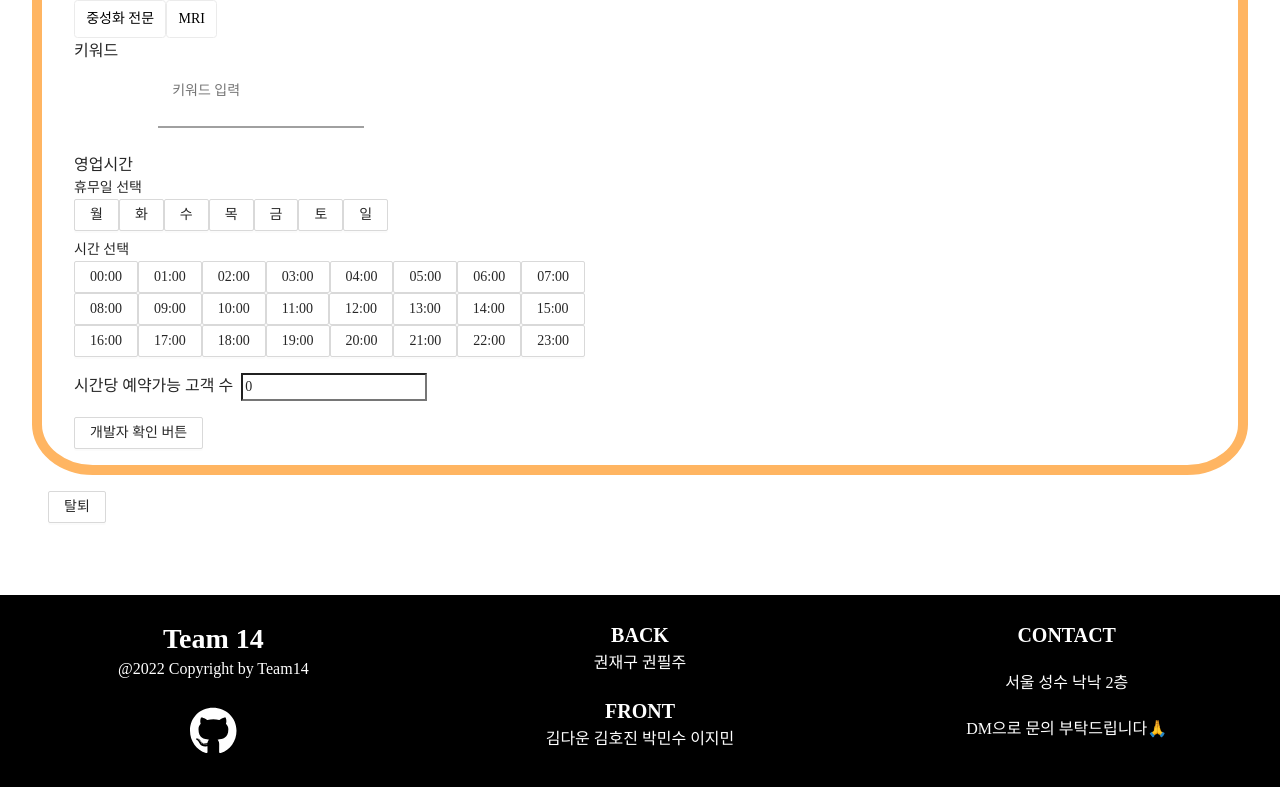
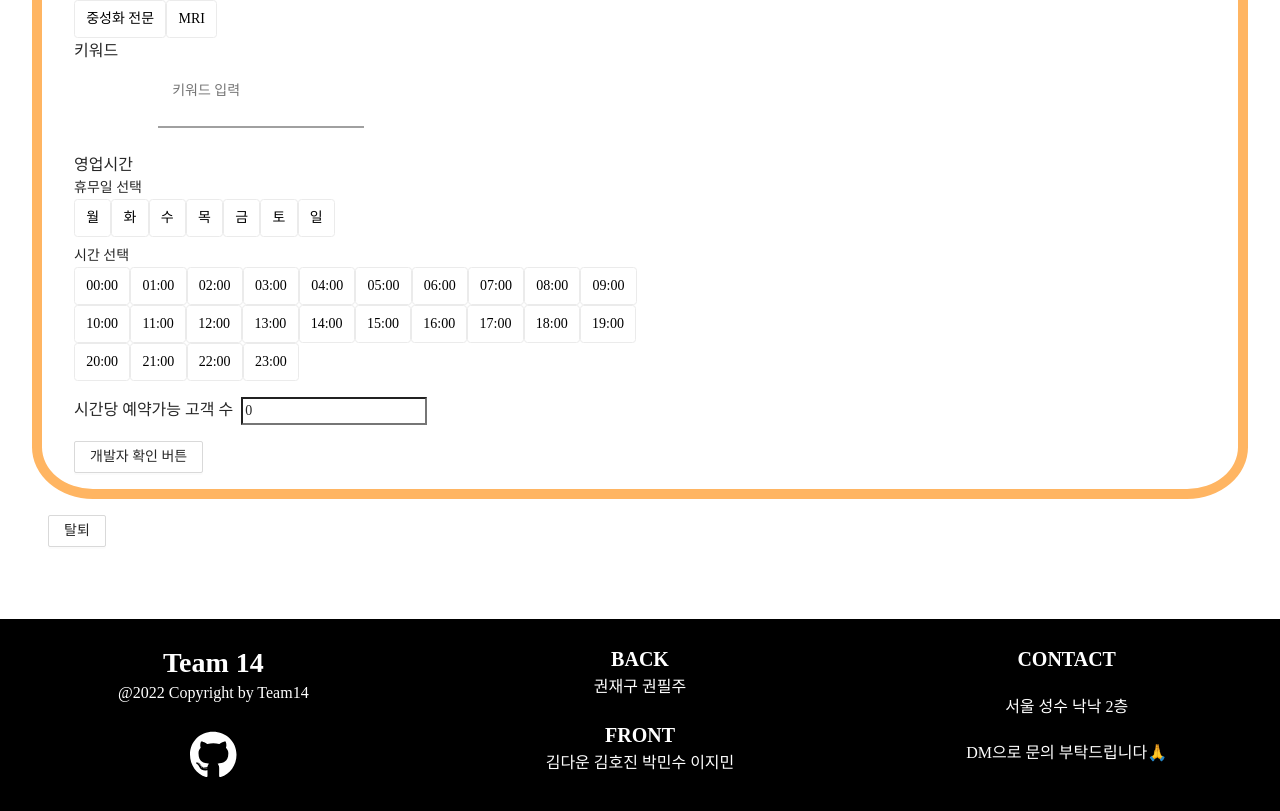
Before and after one commit to ejaman/Animal-Hospital, a React (Create React App) app in the folder client/: page /hospital-info in a window 1280 px wide. Shown: the part 734-1545 px from the top of the page. Before the commit the page ends 1521 px from the top, so only its background shows below. Built offline with nearby package versions, Linux system fonts and the light colour scheme.

Commit message:
[#201]feat:영업시간 기능완성

```diff
--- a/client/src/pages/hospital-info/HospitalInfo.tsx
+++ b/client/src/pages/hospital-info/HospitalInfo.tsx
@@ -7,7 +7,8 @@ import { SubTitle,
   UploadFileLabel,
   UploadFileInput,
   CategoryLabel,
-  CategoryInput,
+  DayLabel,
+  TimeLabel,
   KeywordInput
 } from "./Style";
 import { HospitalInfoType, HospitalServiceInfoType } from "./Interface";
@@ -67,10 +68,10 @@ export default function HospitalInfo() {
       address2: ""
     },
     phoneNumber: "",
-    businessHours: "",
+    businessHours: [],
     businessNumber: "",
     licenseNumber: "",
-    holiday: [""],
+    holiday: [],
     hospitalCapacity: 0,
     tag: [],
     keyword: [""],
@@ -83,7 +84,6 @@ export default function HospitalInfo() {
     serviceCapacity: 0
   });
   const [serviceList, setServiceList] = useState<any[]>([]);
-  const [image, setImage] = useState('');
   const [keyword, setKeyword] = useState<string[]|undefined>([]);
   const [newKeyword, setNewKeyword] = useState('');
   const [day, setDay] = useState<string[]|undefined>([]);
@@ -104,7 +104,9 @@ export default function HospitalInfo() {
     return new Promise((resolve: any) => {
       if (reader) {
         reader.onload = () => {
-        setImage(reader.result as string);
+        setHospitalInfo(prev => {
+          return { ...prev, image: reader.result as string}
+        });
         resolve();
         };
       }
@@ -163,7 +165,6 @@ export default function HospitalInfo() {
     [keyword, newKeyword, $HashWrapInner, $HashWrapOuter, $keywordNumWarning]
   )
 
-  // React.FormEvent<HTMLFormElement>
   const onServiceSubmit = (e: React.MouseEvent<HTMLButtonElement>) => {
     e.preventDefault();
     console.log("서비스 추가 버튼 클릭");
@@ -175,7 +176,6 @@ export default function HospitalInfo() {
     serviceDesc: "",
     serviceCapacity: 0
   })
-    //
     console.log("serviceList:", serviceList);
   }
 
@@ -188,25 +188,7 @@ export default function HospitalInfo() {
     )
   };
 
-  const onClickDay= (e: MouseEvent<HTMLElement>) => {
-    // const dayId = e.currentTarget.id;
-    // console.log(dayId); // 월, 화, 수, ...
-    // // 리액트스럽게 해보고 싶은데 state 활용해서 클릭된 요일만 배열에 담기고 클릭 상태가 아닌 요일은 배열에서 빠지게...일단 이렇게 구현해봄
-    // // const selectDay = document.querySelector(`#${dayId}`);
-    // // useEffect();
-    // if (day!.find((week) => week === dayId)) { // 이미 휴무일 배열에 있는 요일이면 제거하고 클릭 상태를 해제한다.
-    //   const dayIndex = day!.indexOf(dayId); // 인덱스값 찾기
-    //   setDay((current) => current!.filter((_, index) =>  index !== dayIndex))
-    //     // const [id, ...rest] = current;
-    //     // return rest
-    //   // selectDay
-    // } else { // 휴무일 배열에 없는 요일이면 추가한다.
-    //   setDay([...day!, dayId]);
-    // }
-    // console.log("휴무일 배열:", day);
-  }
-
-  const checkHandler = ({ target }: any) => {
+  const checkCategoryHandler = ({ target }: any) => {
     setIsChecked(!isChecked);
     checkedCategoryHandler(target.parentNode, target.value, target.checked)
   }
@@ -235,22 +217,64 @@ export default function HospitalInfo() {
     })
   }
 
-  const checkedDayHandler = () => {
-    // if (isChecked) {
-    //   setDay([...day!, code]);
-    // } else if (!isChecked && day?.find(prop => prop === code)) {
-    //   const filter = day.filter(prop => prop !== code);
-    //   setDay([...filter]);
-    // }
-
-    // const id = e.currentTarget.id;
-    // console.log(id);
+  const checkDayHandler = ({ target }: any) => {
+    setIsChecked(!isChecked);
+    checkedDayHandler(target.parentNode, target.value, target.checked)
   }
 
-  const onClickTime = (e: MouseEvent<HTMLElement>) => {
-    const id = e.currentTarget.id;
-    console.log(id);
+  const checkedDayHandler = (box: any, id: any, isChecked: any) => {
+    console.log(box, id, isChecked);
+    const dayList = [...hospitalInfo.holiday!];
+    if (isChecked) {
+      dayList.push(id);
+      box.style.borderColor = theme.palette.blue;
+      box.style.color = theme.palette.blue;
+    } else if (!isChecked && dayList.find(i => i === id)) {
+      box.style.borderColor = theme.palette.lightgray;
+      box.style.color = "black";
+      const index = dayList.indexOf(id);
+      console.log(index);
+      if (index !== -1) {
+        dayList.splice(index, 1);
+      }
+    }
+    if (dayList[0] === "") {
+      dayList.splice(0, 1);
+    }
+    setHospitalInfo(prev => {
+      return { ...prev, holiday: dayList }
+    })
   }
+
+  const checkBusinessHoursHandler = ({ target }: any) => {
+    setIsChecked(!isChecked);
+    checkedBusinessHoursHandler(target.parentNode, target.value, target.checked)
+  }
+
+  const checkedBusinessHoursHandler = (box: any, id: any, isChecked: any) => {
+    console.log(box, id, isChecked);
+    const businessHoursList = [...hospitalInfo.businessHours!];
+    if (isChecked) {
+      businessHoursList.push(id);
+      box.style.borderColor = theme.palette.blue;
+      box.style.color = theme.palette.blue;
+    } else if (!isChecked && businessHoursList.find(i => i === id)) {
+      box.style.borderColor = theme.palette.lightgray;
+      box.style.color = "black";
+      const index = businessHoursList.indexOf(id);
+      console.log(index);
+      if (index !== -1) {
+        businessHoursList.splice(index, 1);
+      }
+    }
+    if (businessHoursList[0] === "") {
+      businessHoursList.splice(0, 1);
+    }
+    setHospitalInfo(prev => {
+      return { ...prev, businessHours: businessHoursList }
+    })
+  }
+
 
   const withdrawButtonHandler = (e: React.MouseEvent<HTMLButtonElement>) => {
     e.preventDefault();
@@ -276,7 +300,7 @@ export default function HospitalInfo() {
         "address2": "이진수 동물병원"
       },
       "phoneNumber": "010-0000-0000",
-      "businessHours": "24",
+      "businessHours": [""],
       "businessNumber": "546521354",
       "licenseNumber": "XXXXXXXXX",
       "holiday": [""],
@@ -410,7 +434,7 @@ export default function HospitalInfo() {
                   />
                 </div>
                 <div>
-                  {image && <img src={image} width="280px" alt="" />}
+                  {hospitalInfo.image && <img src={hospitalInfo.image} width="280px" alt="" />}
                 </div>
               </Row>
               <div style={{ marginBottom: "0.5rem" }} />
@@ -449,7 +473,7 @@ export default function HospitalInfo() {
                       <input type="checkbox"
                         id={category}
                         key={category}
-                        onChange={e => checkHandler(e)}
+                        onChange={e => checkCategoryHandler(e)}
                         value={category}
                         hidden
                       />
@@ -497,11 +521,19 @@ export default function HospitalInfo() {
                     style={{ marginBottom: "0.5rem" }}
                   >
                     {DAY_LIST.map((day) => (
-                      <Button
-                      id={day}
-                      key={day}
-                      onClick={onClickDay}
-                      >{day}</Button>
+                      <DayLabel
+                        htmlFor={day}
+                        key={day+"L"}
+                      >
+                        <input type="checkbox"
+                          id={day}
+                          key={day}
+                          onChange={e => checkDayHandler(e)}
+                          value={day}
+                          hidden
+                        />
+                        {day}
+                      </DayLabel>
                     ))}
 
                     {/* {dayList.map((day) => {
@@ -533,11 +565,18 @@ export default function HospitalInfo() {
                   <Row>시간 선택</Row>
                   <Row>
                     {TIME_LIST.map((time) => (
-                      <Button
-                        id={time}
-                        key={time}
-                        onClick={onClickTime}
-                      >{time}:00</Button>
+                      <TimeLabel
+                        htmlFor={time}
+                        key={time+"L"}
+                      >
+                        <input type="checkbox"
+                          id={time}
+                          key={time}
+                          onClick={checkBusinessHoursHandler}
+                          value={time}
+                          hidden
+                        />{time}:00
+                      </TimeLabel>
                     ))}
                   </Row>
                   <Row style={{ marginTop: "1rem" }}>
--- a/client/src/pages/hospital-info/Interface.tsx
+++ b/client/src/pages/hospital-info/Interface.tsx
@@ -10,7 +10,7 @@ export interface HospitalInfoType {
     address2: string;
   };
   phoneNumber: string;
-  businessHours: string;
+  businessHours: string[];
   businessNumber: string;
   licenseNumber: string;
   holiday: string[];
--- a/client/src/pages/hospital-info/Style.tsx
+++ b/client/src/pages/hospital-info/Style.tsx
@@ -31,9 +31,6 @@ const UploadFileInput = styled.input`
 `
 
 /* category css */
-const CategoryInput = styled.input`
-`
-
 const CategoryLabel = styled.label`
   display: inline-block;
   padding: .5em .8em;
@@ -49,12 +46,48 @@ const CategoryLabel = styled.label`
     border-color: ${theme.palette.blue};
     color: ${theme.palette.blue};
   }
+};
+`
 
+/* day css */
+const DayLabel = styled.label`
+  display: inline-block;
+  padding: .5em .8em;
+  fontSize: inherit;
+  vertical-align: middle;
+  cursor: pointer;
+  border: 1px solid ${theme.palette.lightgray};
+  border-radius: .25em;
+  color: black;
+
+  :hover {
+    transition: 2ms ease-in;
+    border-color: ${theme.palette.blue};
+    color: ${theme.palette.blue};
+  }
+};
+`
+
+/* time css */
+const TimeLabel = styled.label`
+  display: inline-block;
+  padding: .5em .8em;
+  fontSize: inherit;
+  vertical-align: middle;
+  cursor: pointer;
+  border: 1px solid ${theme.palette.lightgray};
+  border-radius: .25em;
+  color: black;
+
+  :hover {
+    transition: 2ms ease-in;
+    border-color: ${theme.palette.blue};
+    color: ${theme.palette.blue};
+  }
 };
 `
 
 /* keyword css */
-
 const KeywordInput = styled.div`
   margin: 24px 24px;
   border-bottom: 2px solid ${theme.palette.gray};
@@ -98,4 +131,4 @@ const KeywordInput = styled.div`
   }
 `
 
-export { SubTitle, UploadFileLabel, UploadFileInput, CategoryLabel, CategoryInput, KeywordInput };
+export { SubTitle, UploadFileLabel, UploadFileInput, CategoryLabel, DayLabel, TimeLabel, KeywordInput };
```
